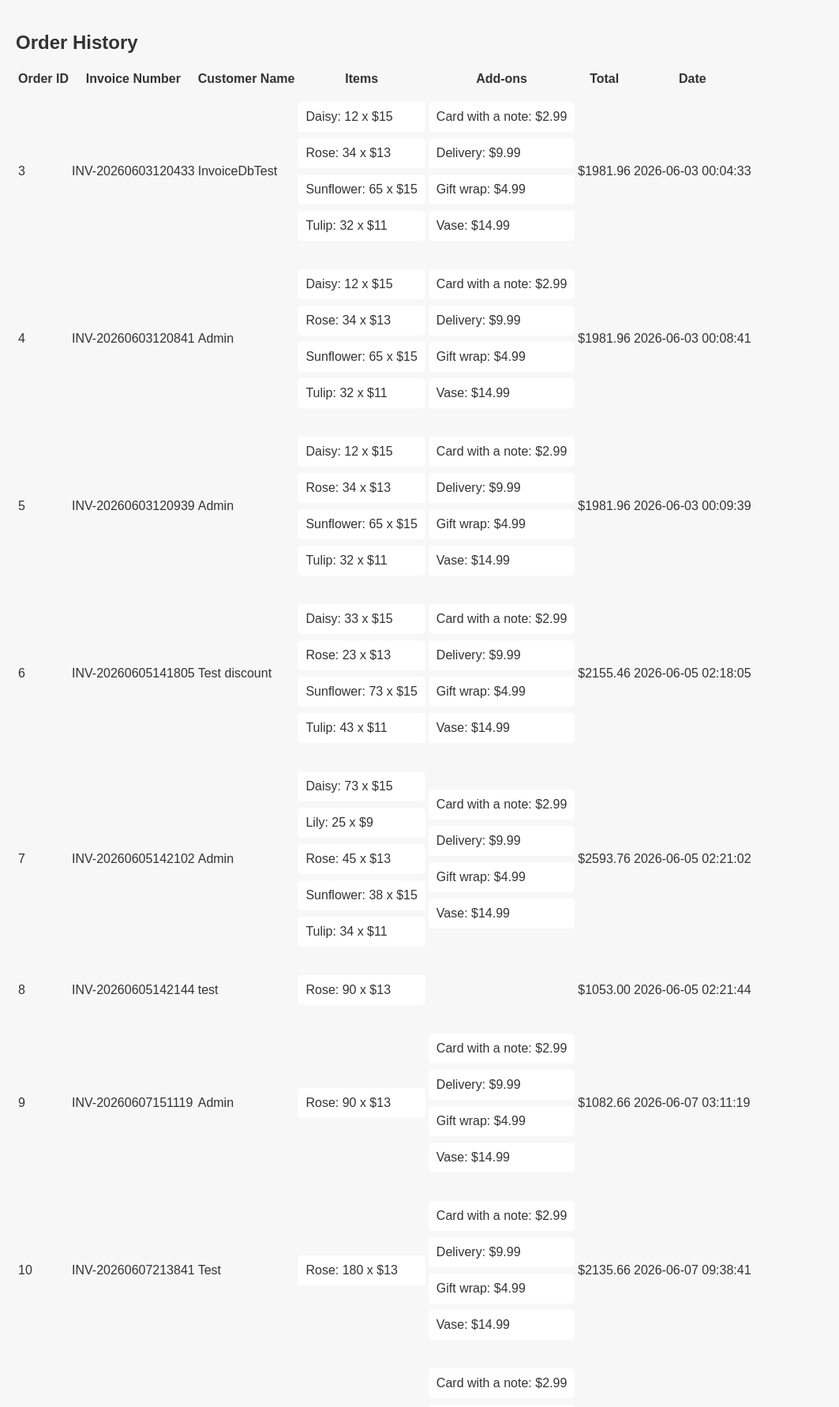
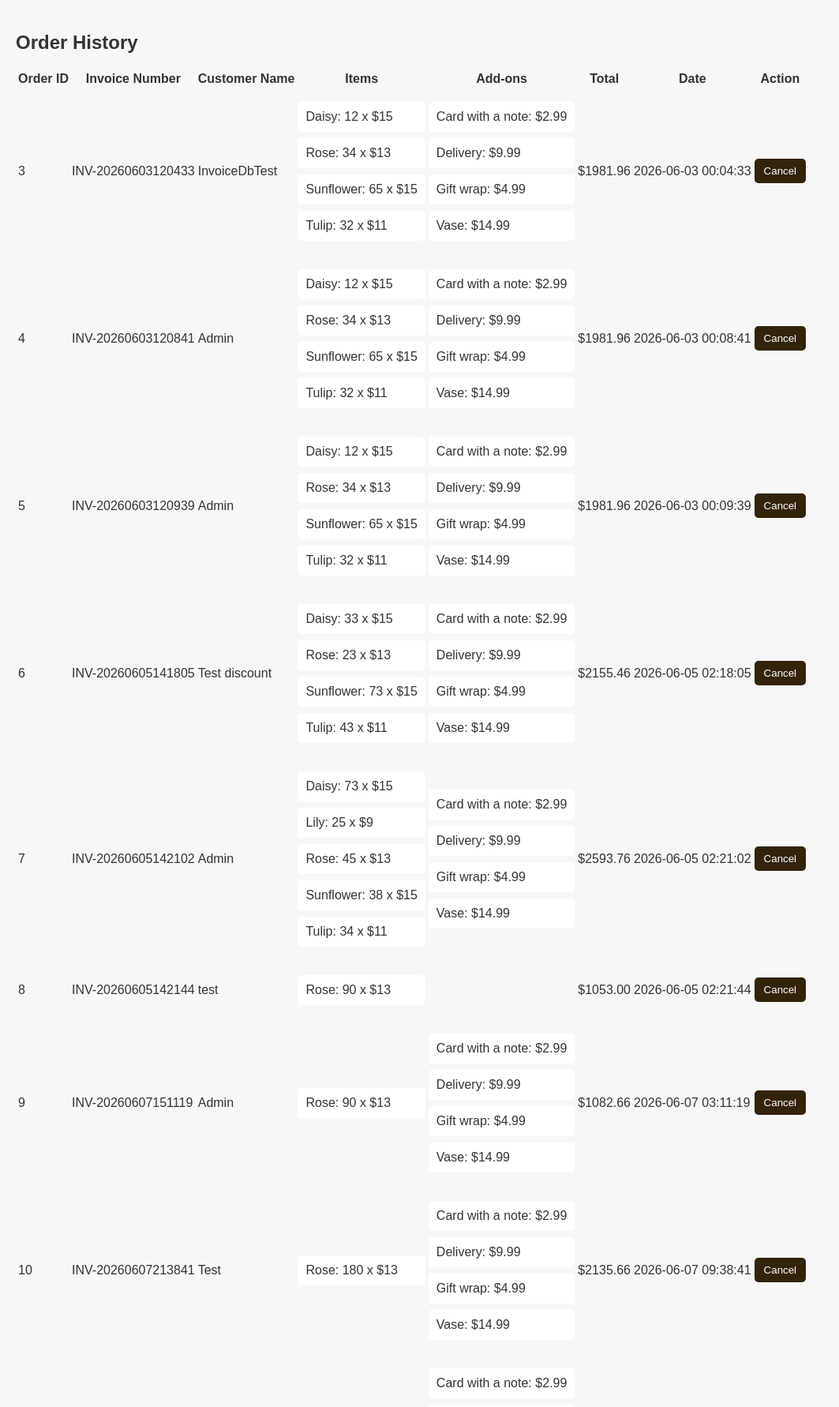
Before and after one commit to GodlyAdmin/CSC2_Flask_Practise, a Flask app: page /orders in a window 1280 px wide. Shown: the part 138-1920 px from the top of the page at 79% size, without its empty margins (0-1063 px from the left). Run offline with Flask 3, Linux system fonts and the light colour scheme; data comes from the database, SQL or seed files in the repository; both versions use the stored data as it was after the commit.

Commit message:
Add order cancellation feature to order history

```diff
--- a/app.py
+++ b/app.py
@@ -241,6 +241,14 @@ def initialise_database():
                 date TIMESTAMP DEFAULT CURRENT_TIMESTAMP
             )
         ''')
+@app.route('/cancel_saved_order/<int:order_id>', methods=['POST'])
+def cancel_saved_order(order_id):
+    with sqlite3.connect('flower_shop.db') as conn:
+        cursor = conn.cursor()
+        cursor.execute('DELETE FROM orders WHERE order_id = ?', (order_id,))
+        conn.commit()
+    flash("Order cancelled.")
+    return redirect(url_for('order_history'))
 
 if __name__ == '__main__':
     initialise_database()
--- a/templates/order_history.html
+++ b/templates/order_history.html
@@ -14,6 +14,7 @@
             <th>Add-ons</th>
             <th>Total</th>
             <th>Date</th>
+            <th>Action</th>
         </tr>
     </thead>
     <tbody>
@@ -38,6 +39,11 @@
             </td>
             <td>${{ '%.2f' % order['total'] }}</td>
             <td>{{ order['date'] }}</td>
+            <td>
+            <form action="{{ url_for('cancel_saved_order', order_id=order['order_id']) }}" method="post">
+                    <button type="submit" onclick="return confirm('Cancel this order?')">Cancel</button>
+                </form>
+            </td>
         </tr>
         {% endfor %}
     </tbody>
```
Also changed, not shown: flower_shop.db.
